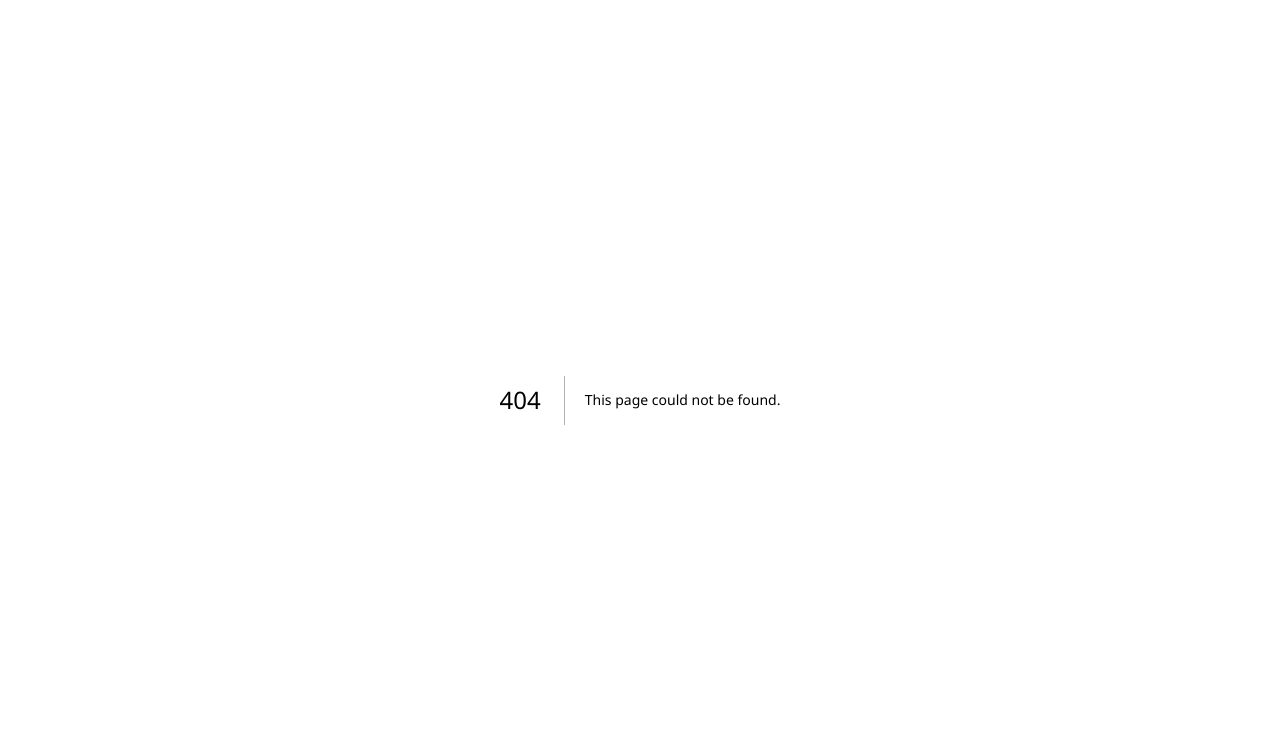
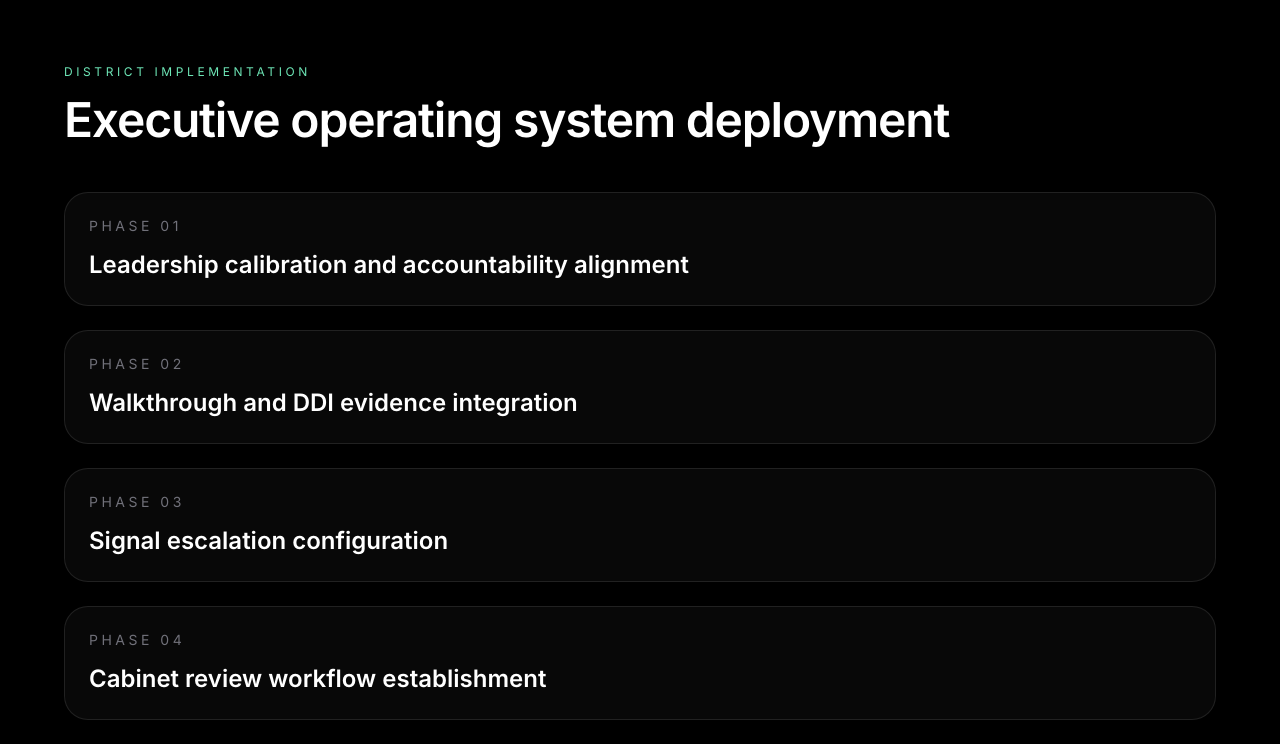
Before and after one commit to jmarc296-jpg/instructional-leadership-practice, a Next.js app: page /implementation in a window 1280 px wide. Before the commit this address had no page. Shown: the top 744 px of the page. Built offline with nearby package versions, Linux system fonts and the light colour scheme.

Commit message:
Add enterprise trust and governance surfaces

```diff
--- /dev/null
+++ b/app/compliance/page.tsx
@@ -0,0 +1,33 @@
+export default function CompliancePage() {
+  return (
+    <main className="min-h-screen bg-black px-6 py-16 text-white">
+      <div className="mx-auto max-w-6xl">
+        <p className="text-xs uppercase tracking-[0.3em] text-violet-300">
+          Compliance Readiness
+        </p>
+
+        <h1 className="mt-4 text-5xl font-semibold tracking-tight">
+          Procurement and operational readiness
+        </h1>
+
+        <div className="mt-12 space-y-6">
+          {[
+            "Immutable audit persistence",
+            "Executive event traceability",
+            "Operational governance architecture",
+            "Leadership accountability lineage",
+            "District-scoped operational controls",
+            "Future RBAC and tenancy enforcement",
+          ].map((item) => (
+            <div
+              key={item}
+              className="rounded-3xl border border-white/10 bg-white/[0.03] p-6"
+            >
+              <h2 className="text-xl font-semibold">{item}</h2>
+            </div>
+          ))}
+        </div>
+      </div>
+    </main>
+  )
+}
--- /dev/null
+++ b/app/governance/page.tsx
@@ -0,0 +1,33 @@
+export default function GovernancePage() {
+  return (
+    <main className="min-h-screen bg-black px-6 py-16 text-white">
+      <div className="mx-auto max-w-6xl">
+        <p className="text-xs uppercase tracking-[0.3em] text-orange-300">
+          Governance Architecture
+        </p>
+
+        <h1 className="mt-4 text-5xl font-semibold tracking-tight">
+          Executive accountability lifecycle
+        </h1>
+
+        <div className="mt-14 grid gap-6 md:grid-cols-3">
+          {[
+            "Signal detection",
+            "Ownership assignment",
+            "Evidence verification",
+            "Escalation pressure",
+            "Cabinet review",
+            "Executive closure",
+          ].map((item) => (
+            <div
+              key={item}
+              className="rounded-3xl border border-white/10 bg-white/[0.03] p-6"
+            >
+              <h2 className="text-xl font-semibold">{item}</h2>
+            </div>
+          ))}
+        </div>
+      </div>
+    </main>
+  )
+}
--- /dev/null
+++ b/app/implementation/page.tsx
@@ -0,0 +1,39 @@
+export default function ImplementationPage() {
+  return (
+    <main className="min-h-screen bg-black px-6 py-16 text-white">
+      <div className="mx-auto max-w-6xl">
+        <p className="text-xs uppercase tracking-[0.3em] text-emerald-300">
+          District Implementation
+        </p>
+
+        <h1 className="mt-4 text-5xl font-semibold tracking-tight">
+          Executive operating system deployment
+        </h1>
+
+        <div className="mt-12 space-y-6">
+          {[
+            "Leadership calibration and accountability alignment",
+            "Walkthrough and DDI evidence integration",
+            "Signal escalation configuration",
+            "Cabinet review workflow establishment",
+            "Executive intervention routing",
+            "Board-ready reporting cadence",
+          ].map((step, index) => (
+            <div
+              key={step}
+              className="rounded-3xl border border-white/10 bg-white/[0.03] p-6"
+            >
+              <p className="text-sm uppercase tracking-[0.25em] text-zinc-500">
+                Phase 0{index + 1}
+              </p>
+
+              <h2 className="mt-3 text-2xl font-semibold">
+                {step}
+              </h2>
+            </div>
+          ))}
+        </div>
+      </div>
+    </main>
+  )
+}
--- /dev/null
+++ b/app/security/page.tsx
@@ -0,0 +1,50 @@
+export default function SecurityPage() {
+  return (
+    <main className="min-h-screen bg-black px-6 py-16 text-white">
+      <div className="mx-auto max-w-6xl">
+        <p className="text-xs uppercase tracking-[0.3em] text-cyan-300">
+          Enterprise Trust Layer
+        </p>
+
+        <h1 className="mt-4 text-5xl font-semibold tracking-tight">
+          Security and governance posture
+        </h1>
+
+        <p className="mt-6 max-w-4xl text-lg leading-8 text-zinc-300">
+          LeadSharper operates as executive accountability infrastructure for district leadership systems.
+          Leadership actions, escalation history, evidence verification, and executive intervention
+          timelines are persistently traceable through immutable audit architecture.
+        </p>
+
+        <div className="mt-14 grid gap-6 md:grid-cols-2">
+          {[
+            {
+              title: "Immutable audit persistence",
+              body: "Executive actions, escalations, and intervention timelines are persistently recorded.",
+            },
+            {
+              title: "Role-scoped visibility",
+              body: "Future RBAC architecture supports superintendent, cabinet, network, and school-scoped governance.",
+            },
+            {
+              title: "District operational isolation",
+              body: "District leadership records are architected for tenant-aware operational separation.",
+            },
+            {
+              title: "Evidence lineage",
+              body: "Signals, ownership actions, and evidence remain historically attributable across intervention cycles.",
+            },
+          ].map((item) => (
+            <div
+              key={item.title}
+              className="rounded-3xl border border-white/10 bg-white/[0.03] p-6"
+            >
+              <h2 className="text-xl font-semibold">{item.title}</h2>
+              <p className="mt-4 text-sm leading-7 text-zinc-400">{item.body}</p>
+            </div>
+          ))}
+        </div>
+      </div>
+    </main>
+  )
+}
```
